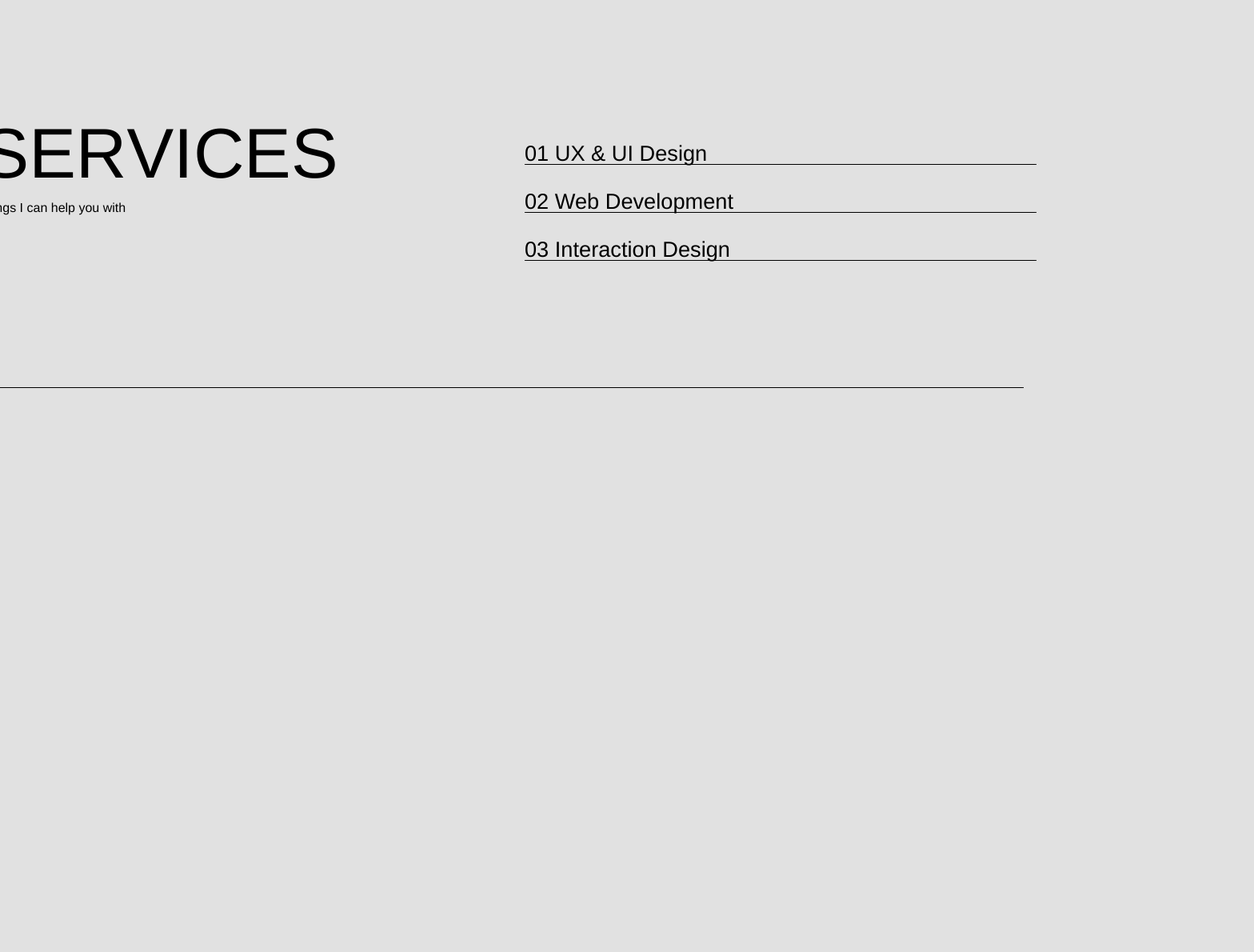
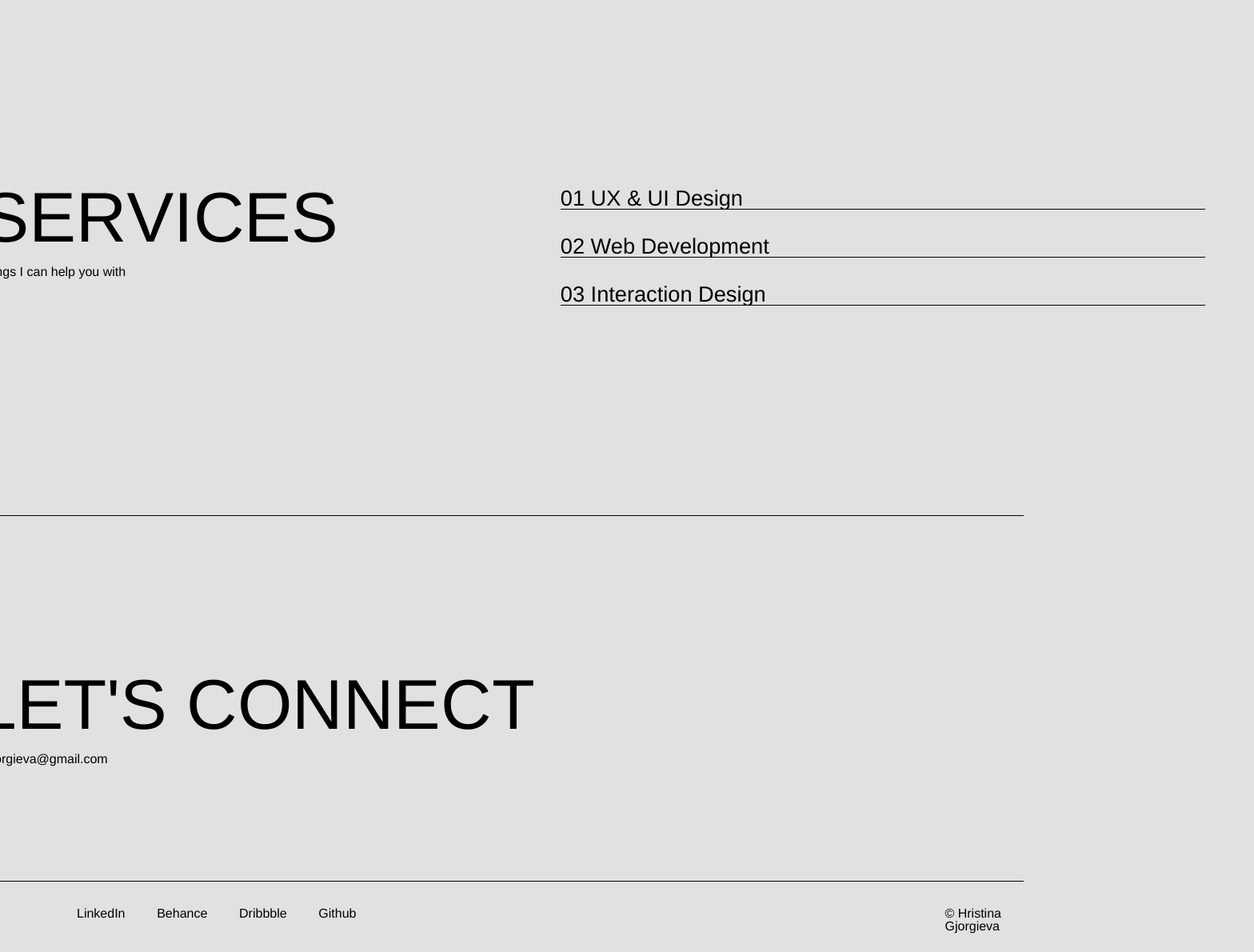
Before and after one commit to HristinaGjo/Website-Portfolio-HG, a React (Vite) app: page / in a window 1280 px wide. Shown: the part 2734-3924 px from the top of the page at 80% size, 1568 px wide, since content can reach past the window. Before the commit the page ends 3219 px from the top, so only its background shows below. Built offline with nearby package versions, Linux system fonts and the light colour scheme.

Commit message:
Connect & Footer added and finished with responsivnes

```diff
--- /dev/null
+++ b/src/components/Connect.jsx
@@ -0,0 +1,57 @@
+import React, { useState, useEffect, useRef } from "react";
+import classes from "../styles/connect.module.css";
+
+const Connect = ({ id }) => {
+  const titleRef = useRef(null);
+  const [animate, setAnimate] = useState(false);
+
+  useEffect(() => {
+    function handleScroll() {
+      const connectSection = titleRef.current;
+      if (!connectSection) return;
+
+      const rect = connectSection.getBoundingClientRect();
+      const windowHeight =
+        window.innerHeight || document.documentElement.clientHeight;
+
+      if (rect.top <= windowHeight && rect.bottom >= 0) {
+        setAnimate(true);
+      } else {
+        setAnimate(false);
+      }
+    }
+
+    window.addEventListener("scroll", handleScroll);
+    // Call handleScroll once on mount to check if the element is initially in the viewport
+    handleScroll();
+
+    return () => {
+      window.removeEventListener("scroll", handleScroll);
+    };
+  }, []);
+
+  return (
+    <div id={id} className={classes.pageCtn}>
+      <div className={classes.leftCtn} ref={titleRef}>
+        <div className={`${animate ? classes.animate : ""}`}>
+          <span style={{ "--i": 1 }}>L</span>
+          <span style={{ "--i": 2 }}>E</span>
+          <span style={{ "--i": 3 }}>T</span>
+          <span style={{ "--i": 4 }}>'</span>
+          <span style={{ "--i": 5 }}>S</span>
+          <span style={{ "--i": 6 }}> &nbsp;</span>
+          <span style={{ "--i": 7 }}>C</span>
+          <span style={{ "--i": 8 }}>O</span>
+          <span style={{ "--i": 9 }}>N</span>
+          <span style={{ "--i": 10 }}>N</span>
+          <span style={{ "--i": 11 }}>E</span>
+          <span style={{ "--i": 12 }}>C</span>
+          <span style={{ "--i": 13 }}>T</span>
+        </div>
+        <a className={classes.emailLink} href="mailto:hgjorgieva@gmail.com">hgjorgieva@gmail.com</a>
+      </div>
+    </div>
+  );
+};
+
+export default Connect;
--- a/src/components/Footer.jsx
+++ b/src/components/Footer.jsx
@@ -1,91 +1,26 @@
 import React from "react";
 import classes from "../styles/footer.module.css"
+import { Link } from "react-router-dom";
 
 
 const Footer = () => {
     return (
-        <>
-        <h3>Hello</h3>
-        </>
+    <>
+    <div className={classes.pageCtn}>
+        <div className={classes.leftCtn}>
+            <Link to='https://www.linkedin.com/in/gjorgieva/' target="_blank" rel="noreferrer">LinkedIn</Link>
+            <Link to='https://www.behance.net/gjorgieva' target="_blank" rel="noreferrer">Behance</Link>
+            <Link to='https://dribbble.com/gjorgieva' target="_blank" rel="noreferrer">Dribbble</Link>
+            <Link to='https://github.com/HristinaGjo?tab=repositories' target="_blank" rel="noreferrer">Github</Link>
+        </div>
+        <div className={classes.rightCtn}>
+    <span> &copy; Hristina Gjorgieva </span>
+         </div>
 
-     );
+    </div>
+
+    </>
+    );
 }
 
 export default Footer;
-
-
-
-
-
-
-
-
-
-
-
-
-
-
-
-
-
-
-
-
-
-
-
-
-
-
-
-
-/* import React from "react";
-import  classes from "../styles/footer.module.css"
-import { Link } from "react-router-dom";
-import image from "../assets/effect.png"
-import splashImage from "../assets/splash.png"
-
-
-const Footer = () => {
-    return (
-        <>
-        <div className={classes.container}>
-        <div className={classes.picture}>
-        <div className={classes.aboutImage}>
-          <img src={splashImage} alt="Splash Image" />
-        </div>
-      </div>
-            <div className={classes.leftCtn}>
-                <p>UX UI Design</p>
-                <p>Interaction Design</p>
-                <p>Front-End Development</p>
-            </div>
-            <div className={classes.middleCtn}>
-            <a href="mailto:hgjorgieva@gmail.com">hgjorgieva@gmail.com</a>
-                <p>Berlin, Germany</p>
-            </div>
-            <div className={classes.rightCtn}>
-                <Link   to='https://www.linkedin.com/in/gjorgieva/' target="_blank" rel="noreferrer">
-                <p className={classes.link}>LinkedIn</p>
-                </Link>
-                 <Link  to='https://www.behance.net/gjorgieva' target="_blank" rel="noreferrer">
-                <p className={classes.link}>Behance</p>
-                </Link>
-                <Link  to='https://dribbble.com/gjorgieva' target="_blank" rel="noreferrer">
-                <p className={classes.link}>Dribbble</p>
-                </Link>
-                <Link to='https://github.com/HristinaGjo' target="_blank" rel="noreferrer">
-                <p className={classes.link}>GitHub</p>
-                </Link>
-            </div>
-            <div>
-
-            </div>
-
-        </div>
-        </>
-     );
-}
-
-export default Footer;*/
--- a/src/components/Services.jsx
+++ b/src/components/Services.jsx
@@ -29,6 +29,8 @@ const Services = ({ id }) => {
         window.removeEventListener("scroll", handleScroll);
       };
     }, []);
+
+
     return (
         <>
         <div id={id} className={classes.pageCtn}>
--- a/src/pages/HomePage.jsx
+++ b/src/pages/HomePage.jsx
@@ -4,6 +4,8 @@ import Projects from "../components/Projects";
 import About from "../components/About";
 import Navbar from "../components/Navbar";
 import Services from "../components/Services";
+import Footer from "../components/Footer";
+import Connect from "../components/Connect";
 
 const HomePage = () => {
   const headerRef = useRef(null);
@@ -33,6 +35,8 @@ const HomePage = () => {
       <Projects ref={projectsRef} />
       <About ref={aboutRef} />
       <Services/>
+      <Connect />
+      <Footer />
     </>
   );
 };
--- /dev/null
+++ b/src/styles/connect.module.css
@@ -0,0 +1,145 @@
+body {
+  margin: 0;
+  overflow-x: hidden;
+}
+/*.pageCtn {
+  width: 100%;
+  height: 50vh;
+  display: flex;
+  flex-direction: column;
+  justify-content: center;
+  border-bottom: 1px solid black;
+}
+
+.textCtn {
+  width: 81%;
+  max-width: 800px;
+  font-family: "Helvetica";
+  display: flex;
+  justify-content: space-between;
+  align-items: center;
+}
+
+.leftCtn {
+  font-size: 2.25rem;
+  margin-left: 2rem;
+  margin-bottom: 8rem;
+  margin-top: -.5rem;
+}
+
+.leftCtn p {
+  font-size: 1rem;
+  font-weight: 250;
+}
+
+.rightCtn {
+  position: absolute;
+  left: 0;
+  right: 0;
+  overflow-wrap: break-word;
+  display: flex;
+  flex-direction: column;
+  justify-content: flex-start;
+  align-items: flex-start;
+  margin-top: 7.3rem;
+  padding: 1rem;
+}
+
+.line1,
+.line2,
+.line3 {
+  width: 100%;
+  margin: 1rem;
+  overflow: hidden;
+  position: relative;
+} */
+
+
+.pageCtn {
+  width: 100%;
+  height: 30vh;
+  display: flex;
+  justify-content: center;
+  align-items: center;
+  border-bottom: 1px solid black;
+  margin-top: 3.8rem;
+}
+
+.leftCtn {
+  margin-left: 0rem;
+  margin-bottom: 2rem; /* Adjust margin-bottom to create space between text and email */
+  display: flex;
+  flex-direction: column; /* Ensure text and email are stacked vertically */
+  align-items: flex-start; /* Center text and email horizontally */
+}
+
+.leftCtn span {
+  font-size: 2.25rem;
+}
+
+.emailLink {
+  margin-top: 1rem;
+  text-decoration: none;
+  font-size: 1rem;
+  color: #000;
+}
+
+a{
+  text-decoration: none;
+  font-size: 1.25em;
+}
+
+
+@keyframes fliper {
+  30%{
+      transform: rotateY(360deg);
+  }
+  100%{
+      transform: rotateY(360deg);
+  }
+
+}
+
+  .animate span{
+      display: inline-block;
+      animation: fliper 2s linear normal;
+      animation-delay: calc(var(--i)*0.15s);
+  }
+
+
+@media (min-width: 768px) {
+
+  .pageCtn {
+    width: 100%;
+    height: 47vh;
+    display: flex;
+    justify-content: center;
+    align-items: center;
+    border-bottom: 1px solid black;
+    margin-top: 5rem;
+  }
+
+  .leftCtn {
+    margin-left: -40rem;
+    margin-bottom: 2rem; /* Adjust margin-bottom to create space between text and email */
+    display: flex;
+    flex-direction: column; /* Ensure text and email are stacked vertically */
+    align-items: flex-start; /* Center text and email horizontally */
+  }
+
+  .leftCtn span {
+    font-size: 5.5rem;
+  }
+
+  .emailLink {
+    margin-top: 1rem; /* Adjust margin-top to create space between text and email */
+    text-decoration: none;
+    font-size: 1rem; /* Adjust font size of the email link */
+    color: #000; /* Set color for the email link */
+  }
+
+  a{
+    text-decoration: none;
+    font-size: 1.25em;
+  }
+}
--- a/src/styles/footer.module.css
+++ b/src/styles/footer.module.css
@@ -1,4 +1,70 @@
 body {
-  margin: 0;
-  overflow-x: hidden;
+    overflow-x: hidden;
+    margin: 0;
 }
+.pageCtn{
+    width: 100%;
+    height:5vh;
+    display: flex;
+    flex-direction: column;
+    padding-top: 1rem;
+}
+
+.leftCtn{
+    width: 30%;
+    display: flex;
+    justify-content: space-between;
+    align-items: flex-start;
+    margin-left: 1.5em;
+    gap: 1em;
+}
+
+.rigthCtn{
+    margin-left: 3em;
+    margin-top: 2rem;
+}
+
+.rigthCtn span{
+    font-size: 1rem;
+    display: none;
+}
+
+.leftCtn a{
+    font-size: 1rem;
+}
+
+@media (max-width: 767px) {
+    .rightCtn span {
+      display: none;
+    }
+  }
+@media (min-width: 768px) {
+
+    .pageCtn{
+        width: 100%;
+        height: 3vh;
+        display: flex;
+        flex-direction: row;
+        padding: 2rem;
+    }
+
+    .leftCtn{
+        width: 30%;
+        display: flex;
+        justify-content: space-between;
+        align-items: flex-start;
+        margin-right: 46rem;
+        margin-left: 4em;
+    }
+
+    .rigthCtn p{
+        font-size: 1.25rem;
+    }
+
+    .leftCtn a{
+        font-size: 1rem;
+    }
+
+
+
+}
--- a/src/styles/services.module.css
+++ b/src/styles/services.module.css
@@ -3,22 +3,22 @@ body {
   margin: 0;
 }
 
+
 .pageCtn {
     width: 100%;
-    height: 50vh;
+    height: 65vh;
     display: flex;
     flex-direction: column;
     justify-content: center;
-    /*align-items: center; */
     border-bottom: 1px solid black;
   }
 
-.textCtn{
+  .textCtn {
     width: 81%;
     max-width: 800px;
     font-family: "Helvetica";
-    display: flex; /* Add this line */
-    justify-content: space-between; /* Add this line */
+    display: flex;
+    justify-content: space-between;
     align-items: center;
   }
 
@@ -31,7 +31,7 @@ body {
 
   .leftCtn p {
     font-size: 1rem;
-    font-weight: 250;
+    font-weight: 350;
   }
 
   .rightCtn {
@@ -47,28 +47,16 @@ body {
     padding: 1rem;
   }
 
-
-.line1{
-
+  .line1,
+  .line2,
+  .line3 {
+    width: 90%;
+    margin: 1rem;
+    overflow: hidden;
+    position: relative;
     border-bottom: 1px solid black;
   }
 
-.line3, .line2{
-    border-bottom: 1px solid black;
-}
-
-.line1,
-.line2,
-.line3 {
-    width: 100%;
-    margin: 1rem;
-}
-
-.rightCtn > * {
-    margin-left: 1rem;
-    white-space: nowrap;
-    width: 100%;
-}
 
   @keyframes fliper {
     30%{
@@ -80,6 +68,7 @@ body {
 
    }
 
+
     .animate span{
         display: inline-block;
         animation: fliper 2s linear normal;
@@ -88,10 +77,9 @@ body {
 
 
   @media (min-width: 768px) {
-
     .pageCtn {
       width: 100%;
-            height: 50vh;
+      height: 70vh;
       margin-top: 12vh;
       border-bottom: 1px solid black;
       margin: 0;
@@ -101,28 +89,25 @@ body {
       margin-top: 10rem;
     }
 
-        .leftCtn{
-            font-size:5.5rem ;
+    .leftCtn {
+      font-size: 5.5rem;
       margin-left: -55rem;
     }
 
     .rightCtn {
-
       font-size: 1.7rem;
-            width: 50%;
+      width: 70%;
       display: flex;
       flex-direction: column;
       justify-content: center;
       align-items: center;
       margin-left: 40rem;
-            margin-top: -4rem;
+      margin-top: -7rem;
     }
 
-        .line1{
-            border-bottom: 1px solid black;
-        }
-
-        .line3, .line2{
+    .line1,
+    .line2,
+    .line3 {
       border-bottom: 1px solid black;
     }
   }
```
Also changed, not shown: src/components/About.jsx (line endings or trailing spaces), src/styles/about.module.css (line endings or trailing spaces). Lines whose indentation alone changed are shown as unchanged.
